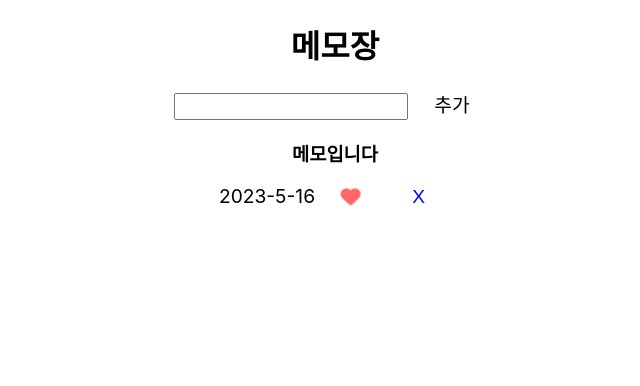
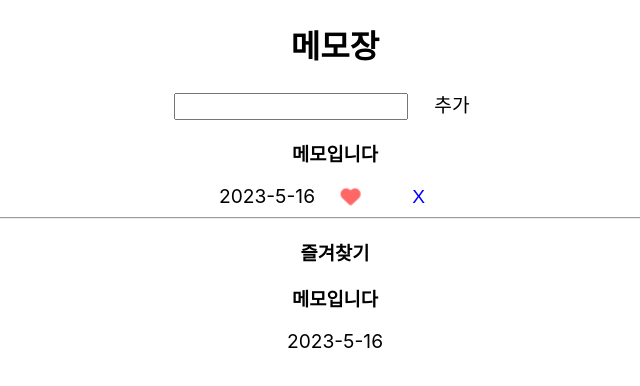
Before and after one commit to KIMPPT/0516, a React (Create React App) app in the folder 0516-test/: page / in a window 1280 px wide. Both pictures are taken after a click on the button 655 px from the left and 197 px from the top of the page. Shown: the top 386 px of the page, without its empty margins (305-945 px from the left). Built offline with nearby package versions, Linux system fonts and the light colour scheme.

Commit message:
051712174

```diff
--- a/0516-test/src/components/MemoComp.jsx
+++ b/0516-test/src/components/MemoComp.jsx
@@ -78,6 +78,14 @@ export default function MemoComp() {
           </button>
         </div>
       ))}
+      <hr />
+      <h3>즐겨찾기</h3>
+      {memolike.map((m)=>(
+        <div key={m.likeid}>
+          <h3>{m.text}</h3>
+          <span>{m.date}</span>
+        </div>
+      ))}
     </div>
   );
 }
```
